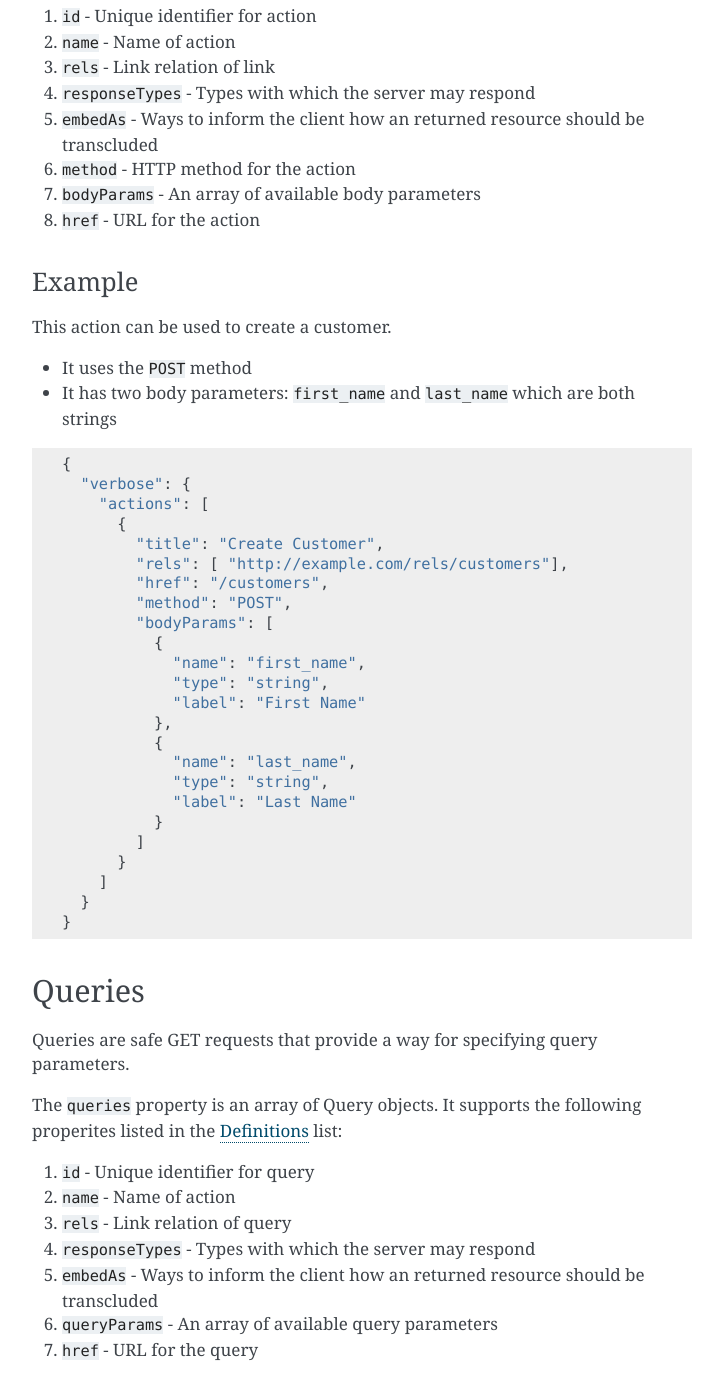
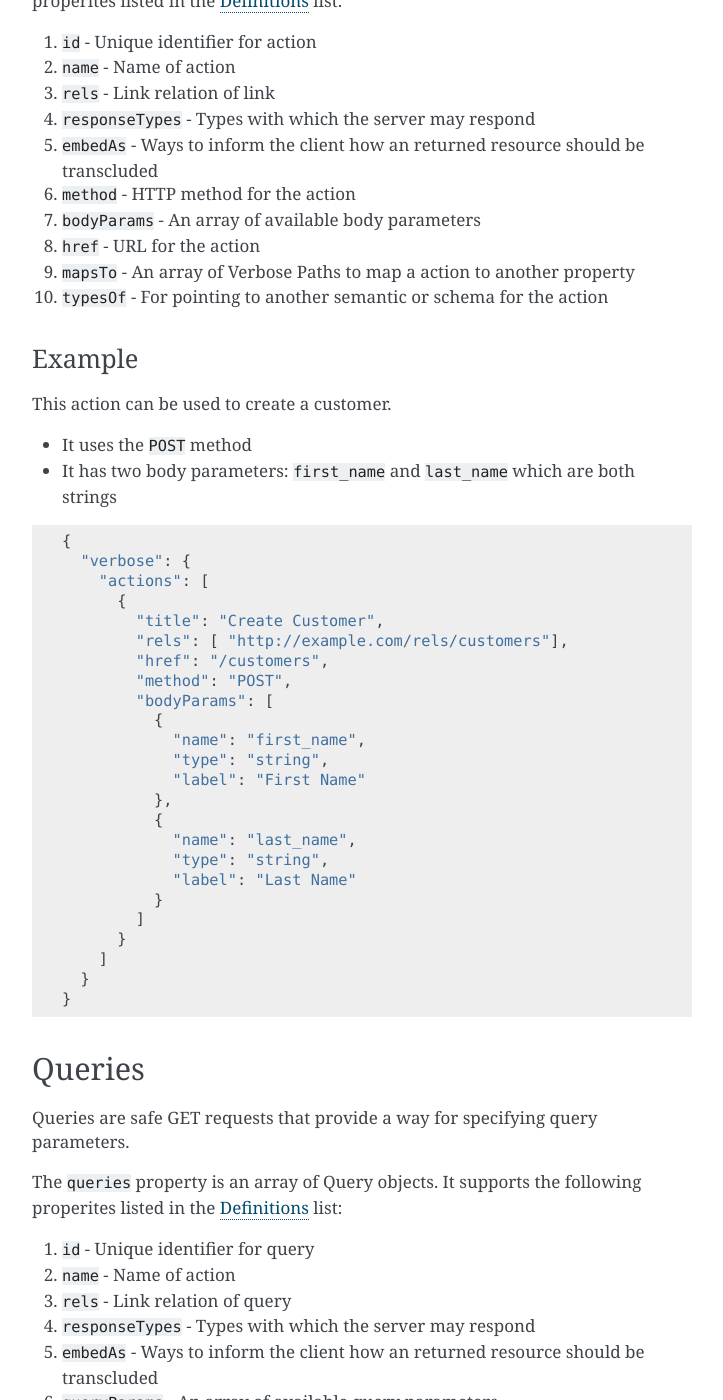
Before and after one commit to smizell/verbose, a Sphinx documentation site: the page built from docs/specification.rst, in a window 1280 px wide and 1400 px high, scrolled down 7183 px. Shown: the whole window, without its empty margins (388-1111 px from the left). Built offline with Sphinx 7.4.7, drawn with Linux system fonts in a browser that asks for light colours; some of the changed text lies outside the part shown.

Commit message:
Change typeOf to typesOf

```diff
--- a/docs/conf.py
+++ b/docs/conf.py
@@ -52,9 +52,9 @@
 # built documents.
 #
 # The short X.Y version.
-version = '0.2'
+version = '0.3'
 # The full version, including alpha/beta/rc tags.
-release = '0.2.0'
+release = '0.3.0'
 
 # The language for content autogenerated by Sphinx. Refer to documentation
 # for a list of supported languages.
--- a/docs/specification.rst
+++ b/docs/specification.rst
@@ -47,7 +47,7 @@
 ``description``
   A human-readable description for an item. It is a ``string``.
 
-``typeOf``
+``typesOf``
   A way to specify what type of item an item is. Useful when specifying Schema.org values or linking to profiles.
 
 Hypermedia
@@ -208,7 +208,7 @@
 2. ``name`` - Name of property being defined
 3. ``type`` - Type of the property
 4. ``format`` - HTML format of the property
-5. ``typeOf`` - For pointing to another semantic or schema for the property
+5. ``typesOf`` - For pointing to another semantic or schema for the property
 6. ``mapsTo`` - Property to which the semantic point
 
 Example
@@ -276,6 +276,7 @@
 5. ``embedAs`` - Ways to inform the client how an item should be transcluded
 6. ``href`` - URL for the link
 7. ``mapsTo`` - An array of Verbose Paths to map a link to another property
+8. ``typesOf`` - For pointing to another semantic or schema for the link
 
 Example
 #######
@@ -322,6 +323,8 @@
 6. ``method`` - HTTP method for the action
 7. ``bodyParams`` - An array of available body parameters
 8. ``href`` - URL for the action
+9. ``mapsTo`` - An array of Verbose Paths to map a action to another property
+10. ``typesOf`` - For pointing to another semantic or schema for the action
 
 Example
 #######
@@ -374,6 +377,8 @@
 5. ``embedAs`` - Ways to inform the client how an returned resource should be transcluded
 6. ``queryParams`` - An array of available query parameters
 7. ``href`` - URL for the query
+8. ``mapsTo`` - An array of Verbose Paths to map a query to another property
+9. ``typesOf`` - For pointing to another semantic or schema for the query
 
 Example
 #######
@@ -422,6 +427,8 @@
 5. ``embedAs`` - Ways to inform the client how an returned resource should be transcluded
 6. ``uriParams`` - An array of available parameters for the URI template
 7. ``hreft`` - URL template
+8. ``mapsTo`` - An array of Verbose Paths to map a link to another property
+9. ``typesOf`` - For pointing to another semantic or schema for the link
 
 Example
 #######
@@ -470,6 +477,8 @@
 7. ``bodyParams`` - An array of available body parameters
 8. ``uriParams`` - An array of available parameters for the URI template
 9. ``hreft`` - URL template
+10. ``mapsTo`` - An array of Verbose Paths to map a action to another property
+11. ``typesOf`` - For pointing to another semantic or schema for the action
 
 Example
 #######
@@ -526,6 +535,8 @@
 6. ``queryParams`` - An array of available query parameters
 7. ``uriParams`` - An array of available parameters for the URI template
 8. ``hreft`` - URL template
+9. ``mapsTo`` - An array of Verbose Paths to map a query to another property
+10. ``typesOf`` - For pointing to another semantic or schema for the query
 
 Example
 #######
```
